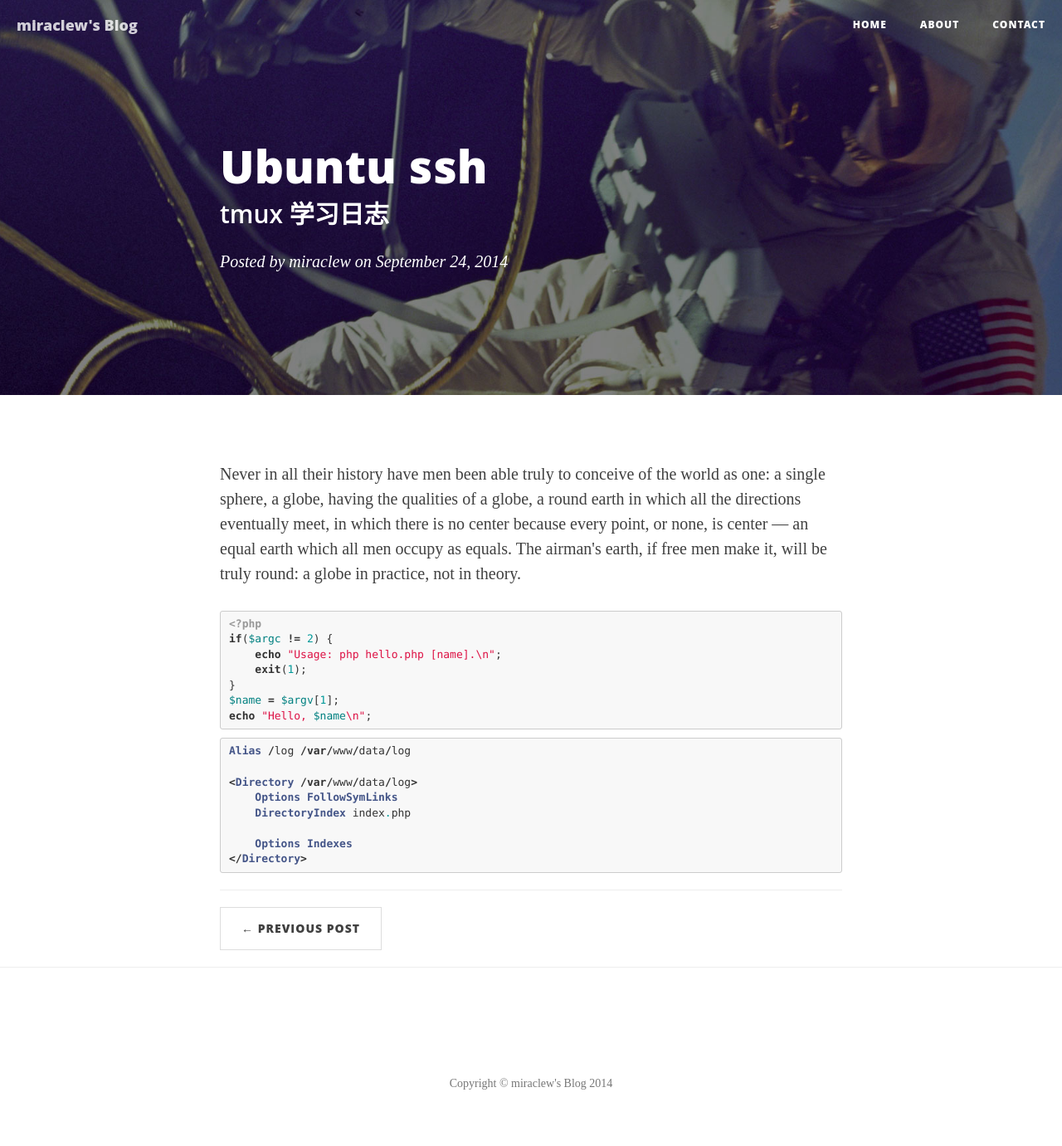
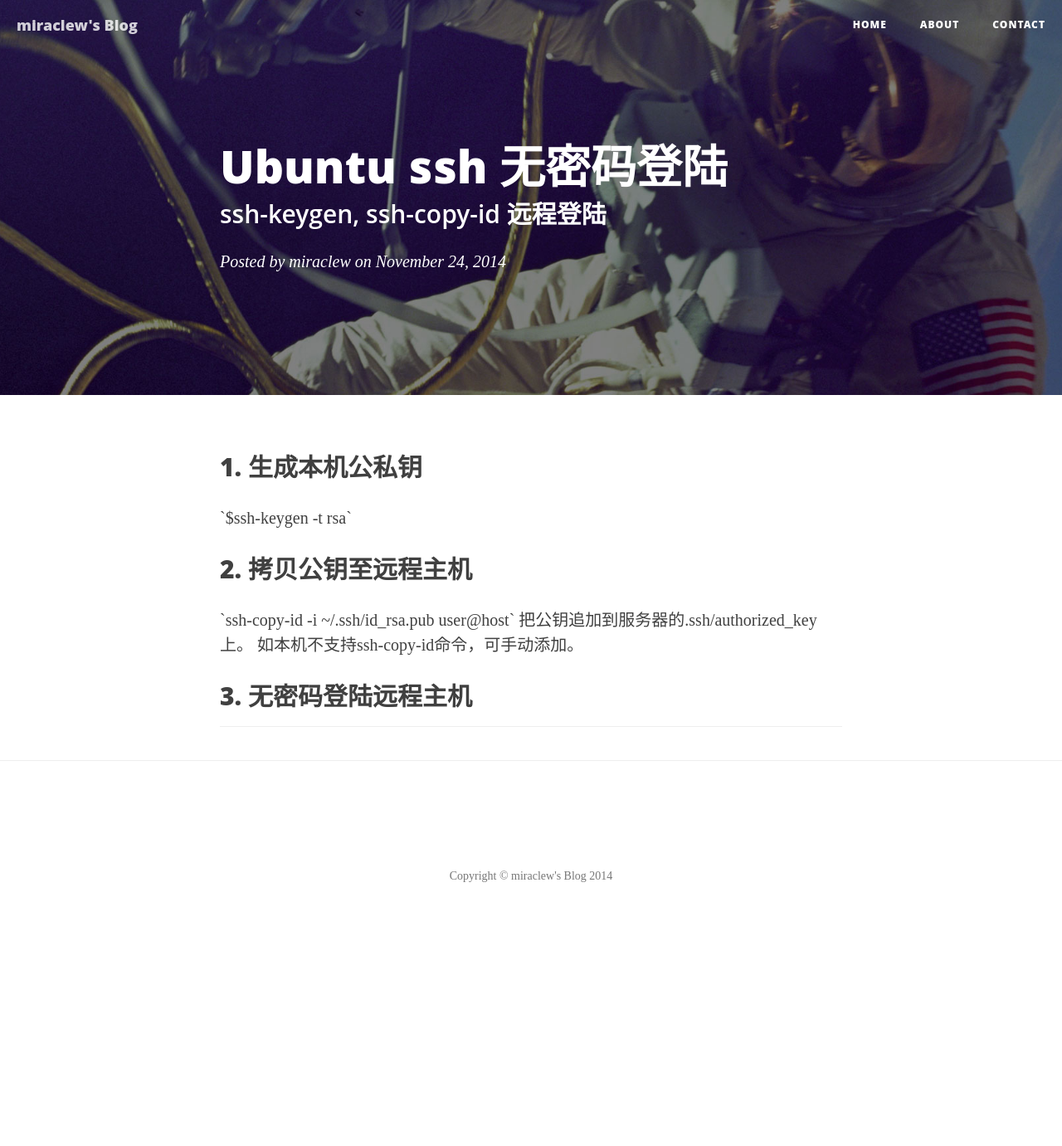
Before and after one commit to miraclew/miraclew.github.io, a Jekyll site: the page built from _posts/2014-11-25-ssh-login-without-password.markdown, in a window 1280 px wide. Shown: the whole page at 83% size. Built offline with Jekyll 4.4.1, drawn with Linux system fonts in a browser that asks for light colours; after the commit the page ends 1131 px from its top, so only the background shows below that.

Commit message:
change text

```diff
--- a/_posts/2014-11-25-ssh-login-without-password.markdown
+++ b/_posts/2014-11-25-ssh-login-without-password.markdown
@@ -1,32 +1,22 @@
 ---
 layout:     post
-title:      "Ubuntu ssh "
-subtitle:   "tmux 学习日志"
-date:       2014-09-24 12:00:00
+title:      "Ubuntu ssh 无密码登陆"
+subtitle:   "ssh-keygen, ssh-copy-id 远程登陆"
+date:       2014-11-24 12:00:00
 author:     "miraclew"
 header-img: "img/post-bg-06.jpg"
 ---
 
-<p>Never in all their history have men been able truly to conceive of the world as one: a single sphere, a globe, having the qualities of a globe, a round earth in which all the directions eventually meet, in which there is no center because every point, or none, is center — an equal earth which all men occupy as equals. The airman's earth, if free men make it, will be truly round: a globe in practice, not in theory.</p>
+<h2>1. 生成本机公私钥</h2>
+<p>
+	`$ssh-keygen -t rsa`
+</p>
 
-{% highlight php %}
-<?php
-if($argc != 2) {
-    echo "Usage: php hello.php [name].\n";
-    exit(1);
-}
-$name = $argv[1];
-echo "Hello, $name\n";
-{% endhighlight %}
+<h2>2. 拷贝公钥至远程主机</h2>
+<p>
+	`ssh-copy-id -i ~/.ssh/id_rsa.pub user@host`
+	把公钥追加到服务器的.ssh/authorized_key上。
+	如本机不支持ssh-copy-id命令，可手动添加。
+</p>
 
-
-{% highlight php %}
-Alias /log /var/www/data/log
-
-<Directory /var/www/data/log>
-    Options FollowSymLinks
-    DirectoryIndex index.php
-
-    Options Indexes
-</Directory>
-{% endhighlight %}
+<h2>3. 无密码登陆远程主机</h2>
```
Also changed, not shown: _posts/2014-09-24-man-must-explore.markdown (deleted, +0 -32 lines).
